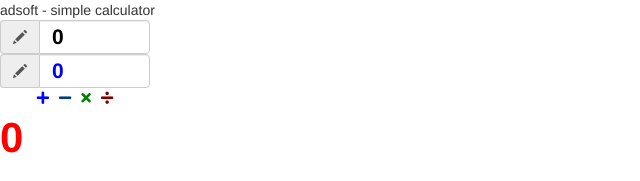
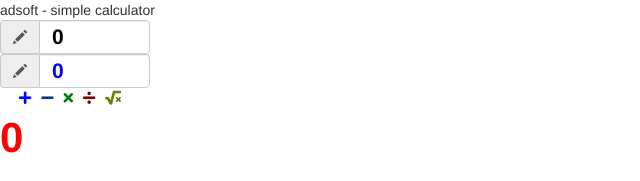
Before and after one commit to jorgeaveraf/testing-calculator, an Angular app: page / in a window 1280 px wide. Shown: the top 181 px of the page, without its empty margins (0-640 px from the left). Built offline with nearby package versions, Linux system fonts and the light colour scheme.

Commit message:
Sqrt (#9)
* division

* sqrt

```diff
--- a/src/app/ui/ui.component.css
+++ b/src/app/ui/ui.component.css
@@ -44,4 +44,11 @@
 .division-button {
     cursor: pointer;
     color: rgb(128, 0, 0);
+    margin-right: 10px;
 }
+
+.sqrt-button {
+    cursor: pointer;
+    color: rgb(105, 128, 0);
+    margin-right: 10px;
+}
--- a/src/app/ui/ui.component.html
+++ b/src/app/ui/ui.component.html
@@ -22,6 +22,8 @@
 
     <i class="fas fa-divide division-button" (click)="division()"></i>
 
+    <i class="fas fa-square-root-alt sqrt-button" (click)="sqrt()"></i>
+
 </div>
 
 <span class="result">{{ result }}</span>
```
Also changed, not shown: 1 other file (tests, documents, lock files or other folders).
